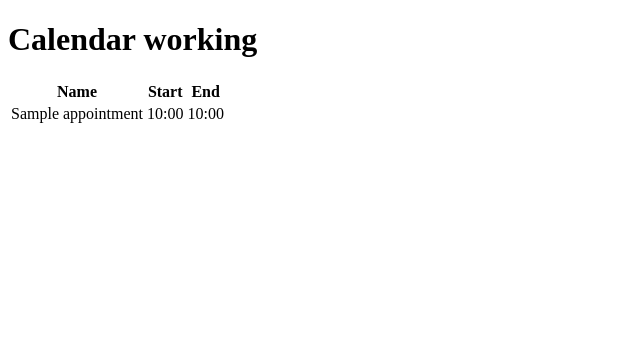
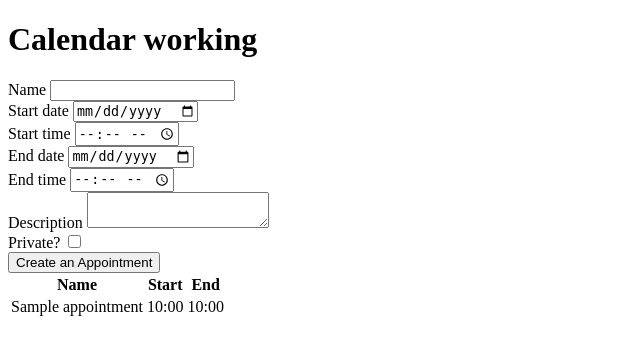
Before and after one commit to aganesh0988/python_flask_calendar, a Flask app: page / in a window 1280 px wide. Shown: the top 355 px of the page, without its empty margins (0-640 px from the left). Run offline with Flask 2, Linux system fonts and the light colour scheme; a database or web service that is not in the repository returns one stand-in record (values such as "Sample title"); some libraries are stand-ins or nearby versions.

Commit message:
added a form and several inputs

```diff
--- /dev/null
+++ b/app/forms.py
@@ -0,0 +1,20 @@
+from flask_wtf import FlaskForm
+from wtforms.fields import (BooleanField, DateField,
+                            StringField, SubmitField, TextAreaField, TimeField)
+from wtforms.validators import InputRequired
+from wtforms.widgets.html5 import DateInput, TimeInput
+
+
+class AppointmentForm(FlaskForm):
+    name = StringField(label='Name', validators=[InputRequired()])
+    start_date = DateField('Start date', validators=[
+                           InputRequired()], widget=DateInput())
+    start_time = TimeField('Start time', validators=[
+                           InputRequired()], widget=TimeInput())
+    end_date = DateField('End date', validators=[
+                         InputRequired()], widget=DateInput())
+    end_time = TimeField('End time', validators=[
+                         InputRequired()], widget=TimeInput())
+    description = TextAreaField('Description', validators=[InputRequired()])
+    private = BooleanField('Private?')
+    submit = SubmitField('Create an Appointment')
--- a/app/routes.py
+++ b/app/routes.py
@@ -1,6 +1,7 @@
 from flask import Blueprint, render_template
 import os
 import psycopg2
+from .forms import AppointmentForm
 
 bp = Blueprint('main', __name__, '')
 
@@ -11,9 +12,12 @@ CONNECTION_PARAMETERS = {
     'host': os.environ.get('DB_HOST')
 }
 
+# add methods=['GET', 'POST'] so this route can accept form submission
+
 
 @bp.route('/')
 def main():
+    form = AppointmentForm()
     # create connection object as conn to connect to db
     with psycopg2.connect(**CONNECTION_PARAMETERS) as conn:
         # create cursor object as curs to interact with db
@@ -26,4 +30,4 @@ def main():
             print(rows)
             # add data extracted from db to render_template arg list
             # this displays db info in specified HTML template
-    return render_template('main.html', rows=rows)
+    return render_template('main.html', rows=rows, form=form)
--- a/app/templates/main.html
+++ b/app/templates/main.html
@@ -9,7 +9,17 @@
 
 <body>
   <h1>Calendar working</h1>
-
+  <form method='post' action='/'>
+    {{ form.hidden_tag() }}
+    <div>{{ form.name.label }} {{ form.name }}</div>
+    <div>{{ form.start_date.label }} {{ form.start_date }}</div>
+    <div>{{ form.start_time.label }} {{ form.start_time }}</div>
+    <div>{{ form.end_date.label }} {{ form.end_date }}</div>
+    <div>{{ form.end_time.label }} {{ form.end_time }}</div>
+    <div>{{ form.description.label }} {{ form.description }}</div>
+    <div>{{ form.private.label }} {{ form.private }}</div>
+    <div>{{ form.submit }}</div>
+  </form>
   <table>
     <thead>
       <tr>
```
